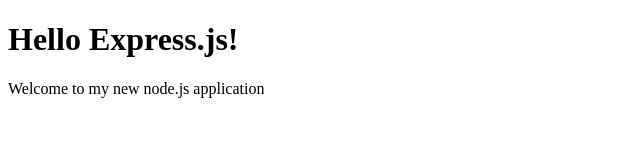
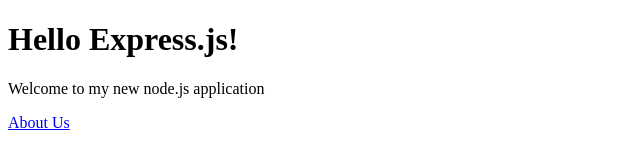
Before and after one commit to salehsub90/web-server, a website: page public/index.html in a window 1280 px wide. Shown: the full height of the page, 0-640 px from the left. Drawn offline with Linux system fonts and the light colour scheme.

Commit message:
Added link to about Us

```diff
--- a/public/index.html
+++ b/public/index.html
@@ -7,6 +7,7 @@
 	<body>
 		<h1>Hello Express.js!</h1>
 		<p>Welcome to my new node.js application</p>
+		<a href="https://saleh-web-server.herokuapp.com/about">About Us</a>
 	</body>
 
 </html>
```
